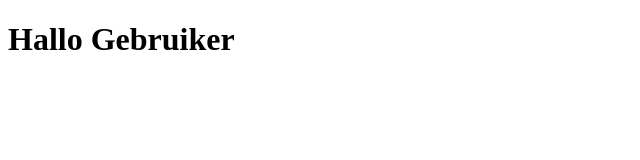
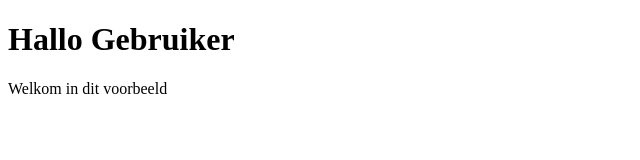
Before and after one commit to Pete-r61/gitexample, a plain HTML site: page welkom.html in a window 1280 px wide. Shown: the whole page, without its empty margins (0-640 px from the left). Drawn offline with Linux system fonts and the light colour scheme.

Commit message:
Update welkom.html

```diff
--- a/welkom.html
+++ b/welkom.html
@@ -10,5 +10,8 @@
     <h1>
         Hallo Gebruiker
     </h1>
+    <p>
+        Welkom in dit voorbeeld
+    </p>
 </body>
 </html>
```
